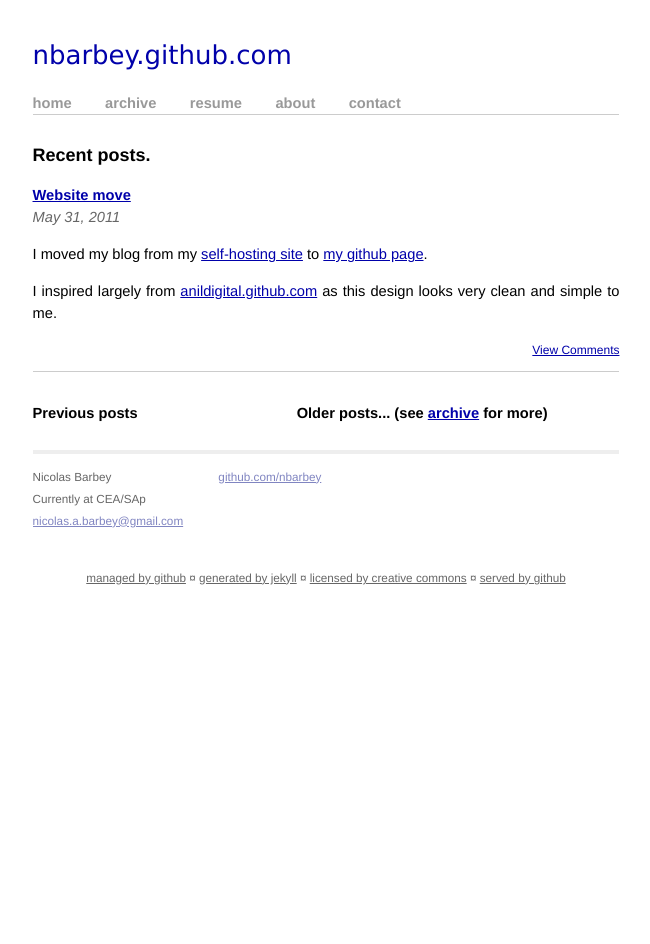
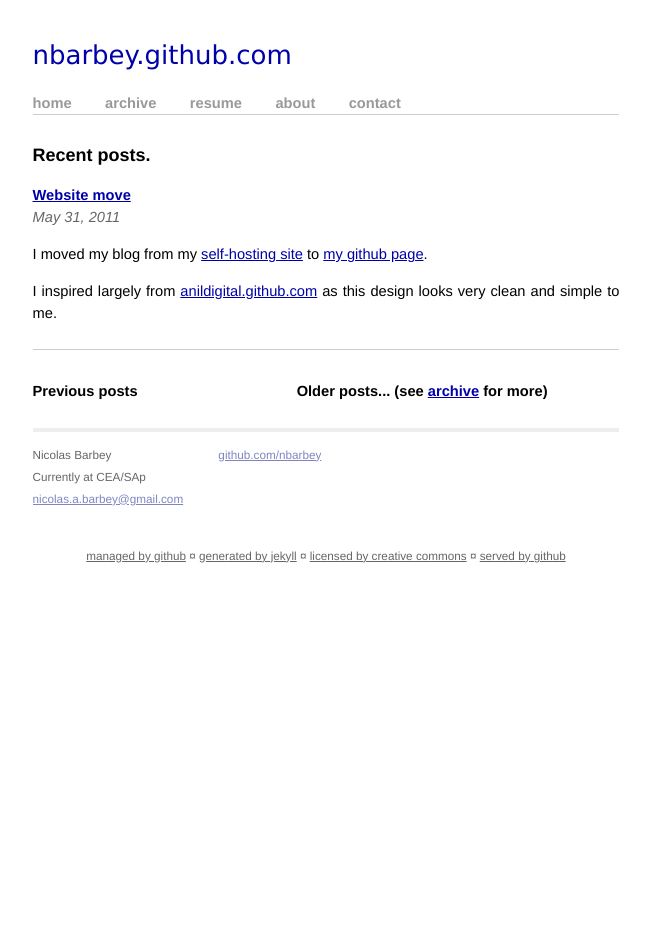
Before and after one commit to nbarbey/nbarbey.github.com, a Jekyll site: the page built from index.html, in a window 1280 px wide. Shown: the whole page, without its empty margins (314-964 px from the left). Built offline with Jekyll 4.4.1, drawn with Linux system fonts in a browser that asks for light colours; Markdown is read by kramdown in place of the engine named in the settings.

Commit message:
remove non functioning view comments

```diff
--- a/index.html
+++ b/index.html
@@ -13,9 +13,6 @@
     <h2><a href="{{ post.url }}">{{post.title}}</a></h2>
     <span class="date">{{ post.date | date:"%B %d, %Y" }}</span>
     {{ post.content }}
-    <div class="view_comments_link">
-      <a href="{{ post.url }}#disqus_thread">View Comments</a> <br />
-    </div>
   </div>
   {% endfor %}
   <div id="related">
```
